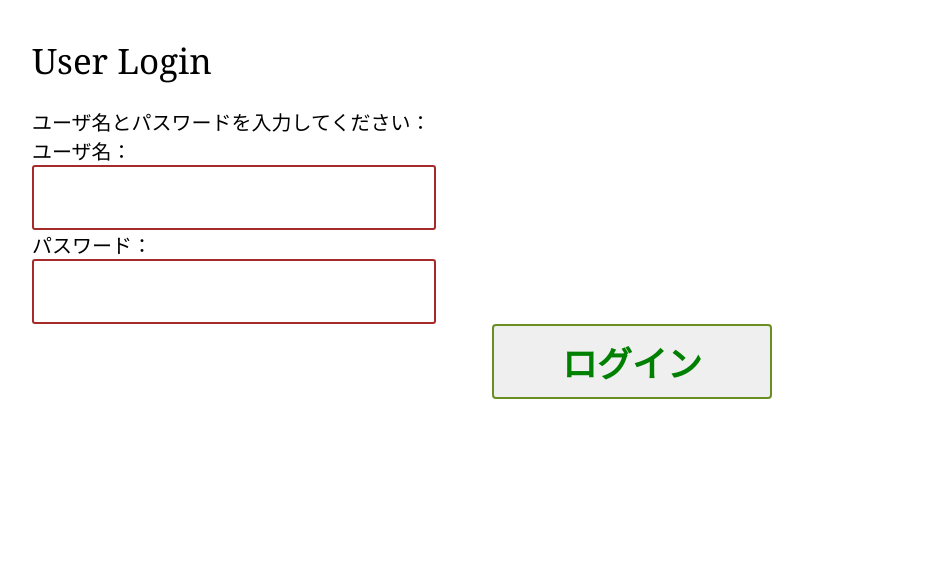
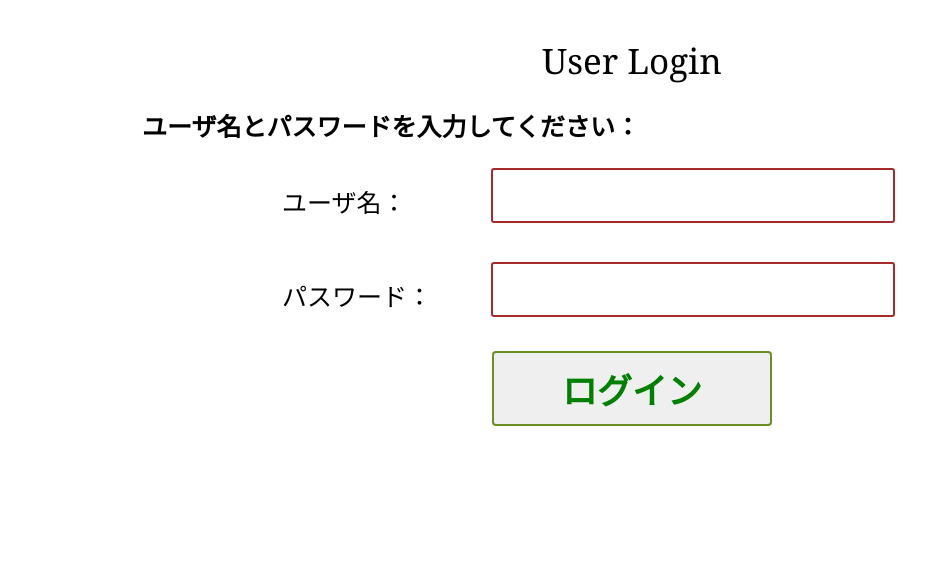
Before and after one commit to johnhuzhy/MyPythonExam, a Django app: page /user/login/ in a window 1280 px wide. Shown: the part 100-671 px from the top of the page, without its empty margins (8-934 px from the left). Run offline with Django 3.2, Linux system fonts and the light colour scheme.

Commit message:
html 変更

```diff
--- a/src/DjangoWeb/static/css/base.css
+++ b/src/DjangoWeb/static/css/base.css
@@ -71,11 +71,13 @@ header > .container > nav > a.active {
   font-size: 35px;
   font-weight: lighter;
   margin-bottom: 23px;
+  text-align: center;
 }
 .main .input-text {
   width: 370px;
   padding: 10px 15px;
-  font-size: 30px;
+  font-size: 25px;
+  line-height: 30px;
   border-radius: 3px;
   border: 2px solid brown;
 }
--- a/src/DjangoWeb/static/css/user.css
+++ b/src/DjangoWeb/static/css/user.css
@@ -0,0 +1,44 @@
+.main h3 {
+  font-size: 25px;
+}
+
+.main h3::before {
+  content: "";
+  margin-left: 110px;
+}
+
+.main dl {
+  position: relative;
+  display: block;
+  height: 74px;
+  margin-top: 20px;
+  margin-bottom: 20px;
+}
+.main dl > dt {
+  display: block;
+  position: absolute;
+  float: left;
+  width: 443px;
+  height: 100%;
+}
+.main dl > dt > label {
+  display: inline-block;
+  position: absolute;
+  font-size: 25px;
+  font-weight: solid;
+  top: 20px;
+  left: 250px;
+}
+.main dl > dd {
+  display: block;
+  position: relative;
+  float: right;
+  width: 756px;
+  height: 100%;
+}
+.main dl > dd > div {
+  display: inline-block;
+  position: absolute;
+  top: 5px;
+  left: 15px;
+}
--- a/src/DjangoWeb/templates/user/login.html
+++ b/src/DjangoWeb/templates/user/login.html
@@ -1,7 +1,7 @@
 {% extends "base.html" %}
 {% load static %}
 
-{% block title %}Login{% endblock %}
+{% block title %}ログイン{% endblock %}
 
 {% block style %}
 <link rel="stylesheet" href="{% static '/css/user.css' %}"/>
@@ -10,17 +10,17 @@
 {% block content %}
 <section class="main">
     <h1>User Login</h1>
-    <p>ユーザ名とパスワードを入力してください：</p>
-    <form action="." method="post">{% csrf_token %}
+    <h3>ユーザ名とパスワードを入力してください：</h3>
+    <form action="{% url 'user_login' %}" method="post">{% csrf_token %}
         <!-- {{ form.as_p }} -->
-        <div class="">
-            <label for="{{ form.username.id_for_label}}">ユーザ名：</label>
-            <div class="input-text">{{form.username}}</div>
-        </div>
-        <div class="">
-            <label for="{{ form.password.id_for_label}}">パスワード：</label>
-            <div class="input-text">{{form.password}}</div>
-        </div>
+        <dl>
+            <dt><label for="{{ form.username.id_for_label}}">ユーザ名：</label></dt>
+            <dd><div class="input-text">{{form.username}}</div></dd>
+        </dl>
+        <dl>
+            <dt><label for="{{ form.password.id_for_label}}">パスワード：</label></dt>
+            <dd><div class="input-text">{{form.password}}</div></dd>
+        </dl>
         <input type="submit" class="btn" value="ログイン">
     </form>
 </section>
--- a/src/DjangoWeb/templates/user/logout.html
+++ b/src/DjangoWeb/templates/user/logout.html
@@ -1,7 +1,7 @@
 {% extends "base.html" %}
 {% load static %}
 
-{% block title %}Login{% endblock %}
+{% block title %}ログアウト{% endblock %}
 
 {% block style %}
 <link rel="stylesheet" href="{% static '/css/user.css' %}"/>
@@ -10,5 +10,6 @@
 {% block content %}
 <section class="main">
     <h1>User Logout</h1>
+    <h3>ログアウトしました。</h3>
 </section>
 {% endblock %}
```
